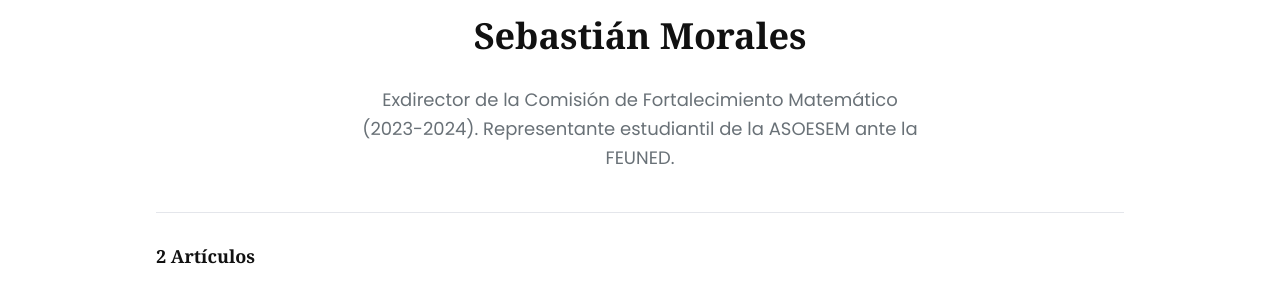
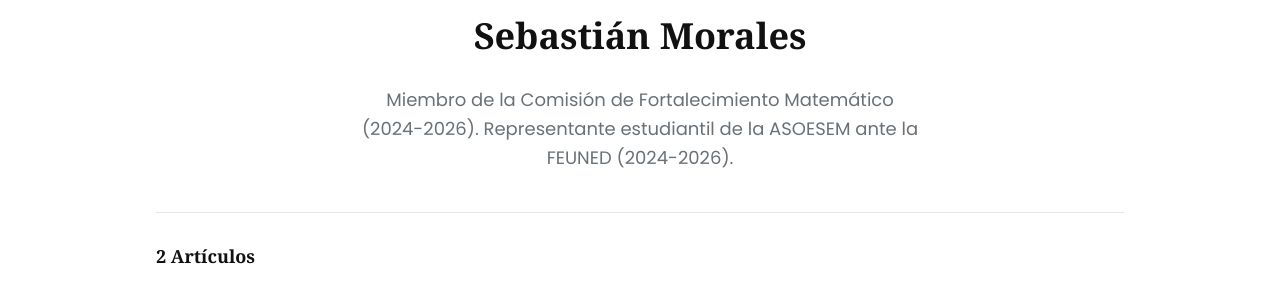
Before and after one commit to asoesem/asoesem.github.io, a Jekyll site: the page built from _authors/sebas.md, in a window 1280 px wide. Shown: the part 260-542 px from the top of the page. Built offline with Jekyll 4.4.1, drawn with Linux system fonts in a browser that asks for light colours.

Commit message:
Update sebas.md

```diff
--- a/_authors/sebas.md
+++ b/_authors/sebas.md
@@ -6,6 +6,6 @@
 # website:
 # twitter: https://twitter.com
 # facebook: https://www.facebook.com
-# instagram: https://www.instagram.com
+# instagram: https://www.instagram.com/jsebas01_
 ---
-Exdirector de la Comisión de Fortalecimiento Matemático (2023-2024). Representante estudiantil de la ASOESEM ante la FEUNED.
+Miembro de la Comisión de Fortalecimiento Matemático (2024-2026). Representante estudiantil de la ASOESEM ante la FEUNED (2024-2026).
```
